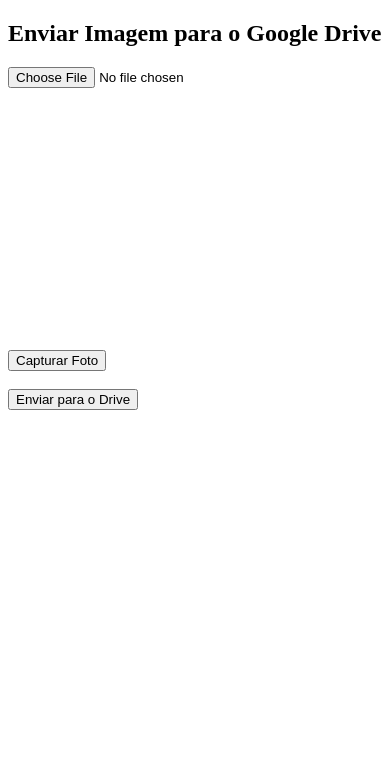
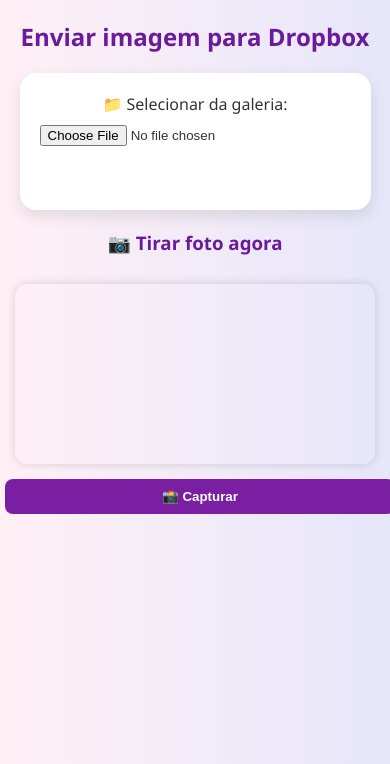
Before and after one commit to gabrielleite12/casamento, a Flask app: page / in a window 390 px wide. Shown: the top 764 px of the page. Run offline with Flask 3, Linux system fonts and the light colour scheme.

Commit message:
Update index.html

```diff
--- a/templates/index.html
+++ b/templates/index.html
@@ -1,66 +1,170 @@
 <!DOCTYPE html>
-<html lang="pt-BR">
+<html lang="pt-br">
 <head>
   <meta charset="UTF-8">
-  <title>Upload de Imagem para o Google Drive</title>
+  <title>Capturar ou Enviar Imagem</title>
+<style>
+  * {
+    box-sizing: border-box;
+  }
+
+  body {
+    font-family: 'Segoe UI', sans-serif;
+    background: linear-gradient(to right, #fff0f5, #e6e6fa);
+    margin: 0;
+    padding: 0;
+    color: #333;
+    text-align: center;
+  }
+
+  h2, h3, h4 {
+    margin-top: 20px;
+    color: #6a1b9a;
+  }
+
+  form {
+    margin: 20px auto;
+    max-width: 400px;
+    background: white;
+    padding: 20px;
+    border-radius: 16px;
+    box-shadow: 0 6px 16px rgba(0, 0, 0, 0.1);
+  }
+
+  input[type="file"] {
+    margin-top: 10px;
+    display: block;
+    width: 100%;
+  }
+
+  button {
+    padding: 10px 20px;
+    background-color: #ab47bc;
+    border: none;
+    border-radius: 8px;
+    color: white;
+    font-weight: bold;
+    margin: 10px 5px;
+    cursor: pointer;
+    transition: background 0.3s;
+  }
+
+  button:hover {
+    background-color: #8e24aa;
+  }
+
+  video, canvas, img {
+    width: 100%;
+    max-width: 360px;
+    margin-top: 10px;
+    border-radius: 12px;
+    box-shadow: 0 0 10px rgba(0,0,0,0.15);
+  }
+
+  ul {
+    list-style: none;
+    padding: 0;
+    color: green;
+    font-weight: bold;
+  }
+
+  #preview-container {
+    margin-top: 20px;
+    display: none;
+  }
+
+  #capture {
+    background-color: #7b1fa2;
+  }
+
+  #capture:hover {
+    background-color: #6a1b9a;
+  }
+
+  @media (max-width: 600px) {
+    form {
+      width: 90%;
+    }
+
+    button {
+      width: 100%;
+      margin-bottom: 10px;
+    }
+  }
+</style>
+
 </head>
 <body>
-  <h2>Enviar Imagem para o Google Drive</h2>
+  <h2>Enviar imagem para Dropbox</h2>
 
-  <!-- Selecionar imagem do dispositivo -->
-  <input type="file" id="fileInput" accept="image/*"><br><br>
+  {% with messages = get_flashed_messages() %}
+    {% if messages %}
+      <ul>
+      {% for message in messages %}
+        <li>{{ message }}</li>
+      {% endfor %}
+      </ul>
+    {% endif %}
+  {% endwith %}
 
-  <!-- Câmera -->
-  <video id="camera" width="320" height="240" autoplay></video><br>
-  <button onclick="tirarFoto()">Capturar Foto</button>
-  <canvas id="canvas" width="320" height="240" style="display: none;"></canvas><br><br>
+  <!-- Botão para selecionar imagem da galeria -->
+  <form method="post" enctype="multipart/form-data" id="upload-form">
+    <label>
+      📁 Selecionar da galeria:
+      <input type="file" name="imagem" accept="image/*">
+    </label>
+    <br><br>
+  </form>
 
-  <!-- Botão de envio -->
-  <button onclick="enviarImagem()">Enviar para o Drive</button>
+  <!-- Captura pela Câmera -->
+  <h3>📷 Tirar foto agora</h3>
+  <video id="camera" autoplay></video>
+  <button id="capture">📸 Capturar</button>
+
+  <div id="preview-container">
+    <h4>Pré-visualização</h4>
+    <canvas id="preview"></canvas>
+    <form method="post" enctype="multipart/form-data" id="photo-form">
+      <input type="hidden" name="captured_image" id="captured-image">
+      <button type="submit">✅ Usar esta foto</button>
+      <button type="button" onclick="refazer()">🔁 Tirar outra</button>
+    </form>
+  </div>
 
   <script>
-    const camera = document.getElementById('camera');
-    const canvas = document.getElementById('canvas');
-    const ctx = canvas.getContext('2d');
+    const video = document.getElementById('camera');
+    const canvas = document.getElementById('preview');
+    const previewContainer = document.getElementById('preview-container');
+    const capturedImageInput = document.getElementById('captured-image');
 
-    let imagemBlob = null;
+    const constraints = {
+      video: { facingMode: "environment" },
+      audio: false
+    };
 
-    // Ativar a câmera
-    navigator.mediaDevices.getUserMedia({ video: true })
+    // Solicita câmera
+    navigator.mediaDevices.getUserMedia(constraints)
       .then(stream => {
-        camera.srcObject = stream;
-      }).catch(() => {
-        alert("Não foi possível acessar a câmera.");
+        video.srcObject = stream;
+      })
+      .catch(error => {
+        alert("Erro ao acessar a câmera: " + error.message);
       });
 
-    function tirarFoto() {
-      ctx.drawImage(camera, 0, 0, canvas.width, canvas.height);
-      canvas.toBlob(blob => {
-        imagemBlob = blob;
-        alert("Foto capturada!");
-      }, 'image/jpeg');
-    }
+    document.getElementById('capture').addEventListener('click', () => {
+      const context = canvas.getContext('2d');
+      canvas.width = video.videoWidth;
+      canvas.height = video.videoHeight;
+      context.drawImage(video, 0, 0, canvas.width, canvas.height);
 
-    async function enviarImagem() {
-      const fileInput = document.getElementById('fileInput');
-      const formData = new FormData();
+      const dataURL = canvas.toDataURL('image/jpeg');
+      capturedImageInput.value = dataURL;
+      previewContainer.style.display = 'block';
+    });
 
-      if (fileInput.files.length > 0) {
-        formData.append('imagem', fileInput.files[0]);
-      } else if (imagemBlob) {
-        formData.append('imagem', imagemBlob, 'foto_camera.jpg');
-      } else {
-        alert('Por favor, selecione ou capture uma imagem.');
-        return;
-      }
-
-      const response = await fetch('/upload', {
-        method: 'POST',
-        body: formData
-      });
-
-      const texto = await response.text();
-      alert(texto);
+    function refazer() {
+      previewContainer.style.display = 'none';
+      capturedImageInput.value = '';
     }
   </script>
 </body>
```
